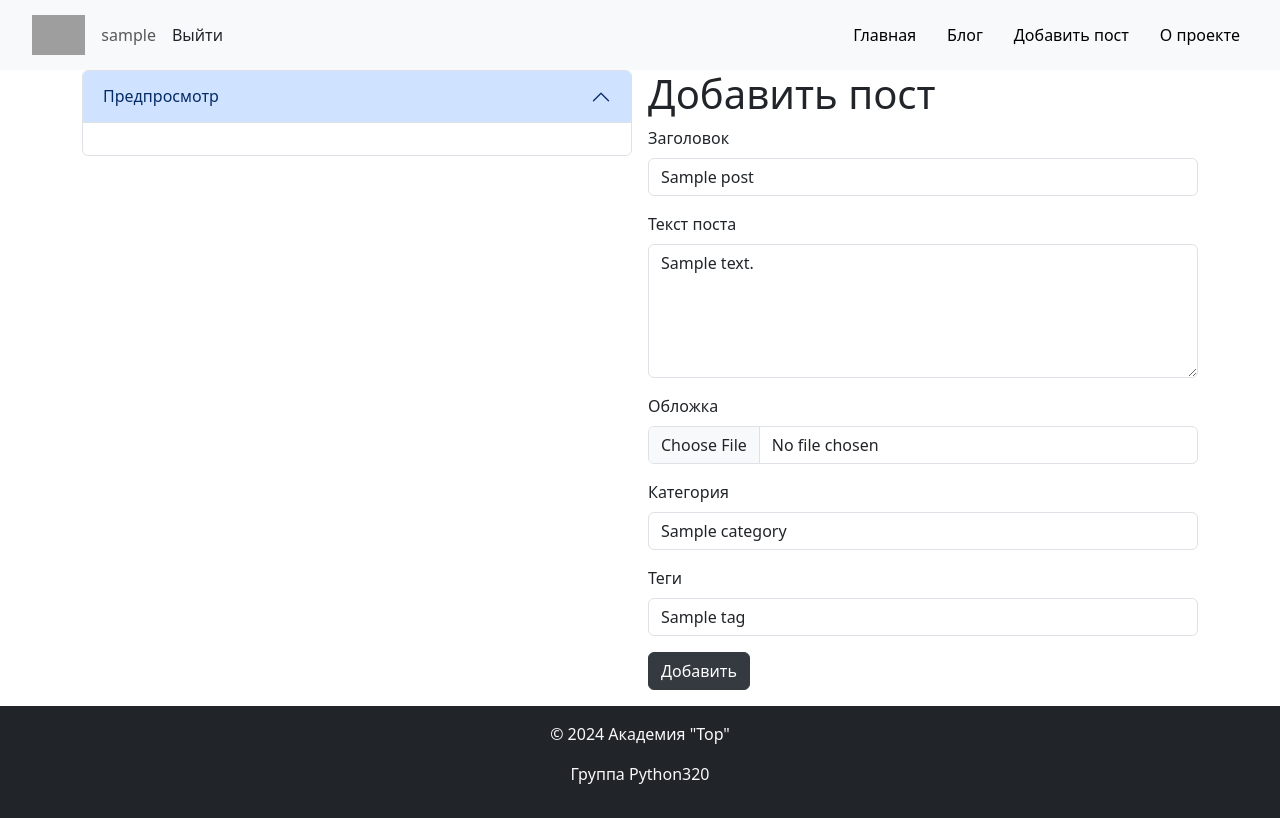
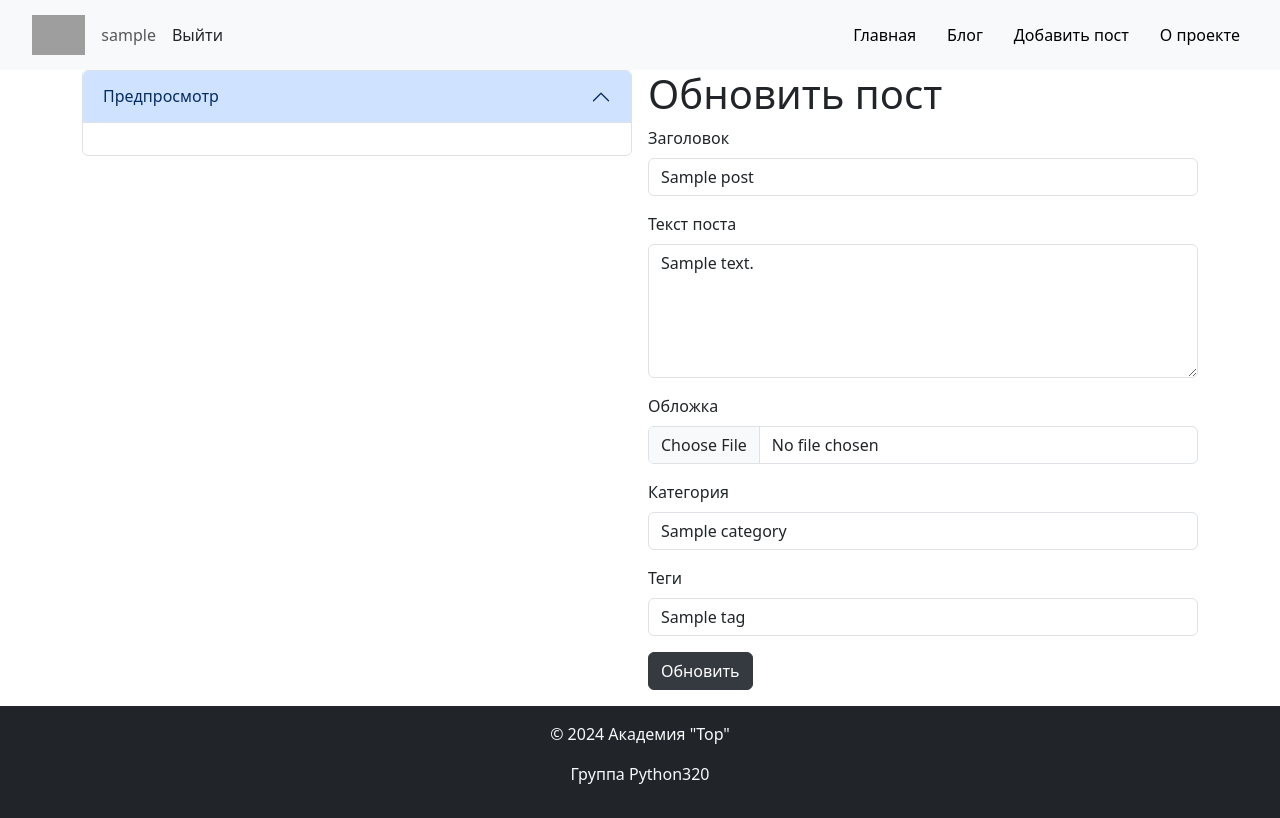
Before and after one commit to Bloedrenn/my_project-online, a Django app: a page that uses templates/base.html in a window 1280 px wide. Run offline with Django 5.2, Linux system fonts and the light colour scheme; a user stored in the database is signed in; tables that the repository leaves empty hold one stand-in row (values such as "Sample post"); parts of the project's set-up code (start-up, migrations or seed data) failed here and were passed over; some libraries are stand-ins or nearby versions; grey boxes are pictures that could not be loaded.

Commit message:
Изменил название add_post.html на post_form.html и подогнал заголовки под add_post и update_post в views.py при помощи переменных шаблона

```diff
--- a/main/templates/main/add_post.html
+++ b/main/templates/main/post_form.html
@@ -1,6 +1,6 @@
 {% extends 'base.html' %}
 
-{% block title %}Добавить пост{% endblock %}
+{% block title %}{{ operation_name }}{% endblock %}
 
 {% block content %}
 <div class="container">
@@ -27,7 +27,7 @@
 
         <!-- Форма для добавления поста -->
         <div class="flex-md-fill mt-3 mt-md-0 order-md-2 w-100">
-          <h1>Добавить пост</h1>
+          <h1>{{ operation_name }}</h1>
           <form method="POST" enctype="multipart/form-data">
             {% csrf_token %}
 
@@ -43,7 +43,7 @@
                 {% endif %}
               </div>
             {% endfor %}
-            <button type="submit" class="btn btn-dark mb-3">Добавить</button>
+            <button type="submit" class="btn btn-dark mb-3">{{ submit_button_text }}</button>
           </form>
         </div>
       </div>
--- a/main/views.py
+++ b/main/views.py
@@ -162,7 +162,15 @@ def add_post(request):
     else:
         form = PostForm()
 
-    return render(request, 'main/add_post.html', {'form': form, 'menu': menu, 'page_alias': 'add_post'})
+    context = {
+        "form": form,
+        'menu': menu,
+        'page_alias': 'add_post',
+        "operation_name": "Добавить пост",
+        "submit_button_text": "Добавить",
+    }
+
+    return render(request, 'main/post_form.html', context)
 
 
 @login_required
@@ -176,7 +184,15 @@ def update_post(request, post_slug):
             return redirect('update_post', post_slug=post_slug)
     else:
         form = PostForm(instance=post)
-    return render(request, 'main/add_post.html', {'form': form, 'menu': menu})
+
+    context = {
+        "form": form,
+        'menu': menu,
+        "operation_name": "Обновить пост",
+        "submit_button_text": "Обновить",
+    }
+
+    return render(request, 'main/post_form.html', context)
 
 
 def posts_by_category(request, category_slug):
```
